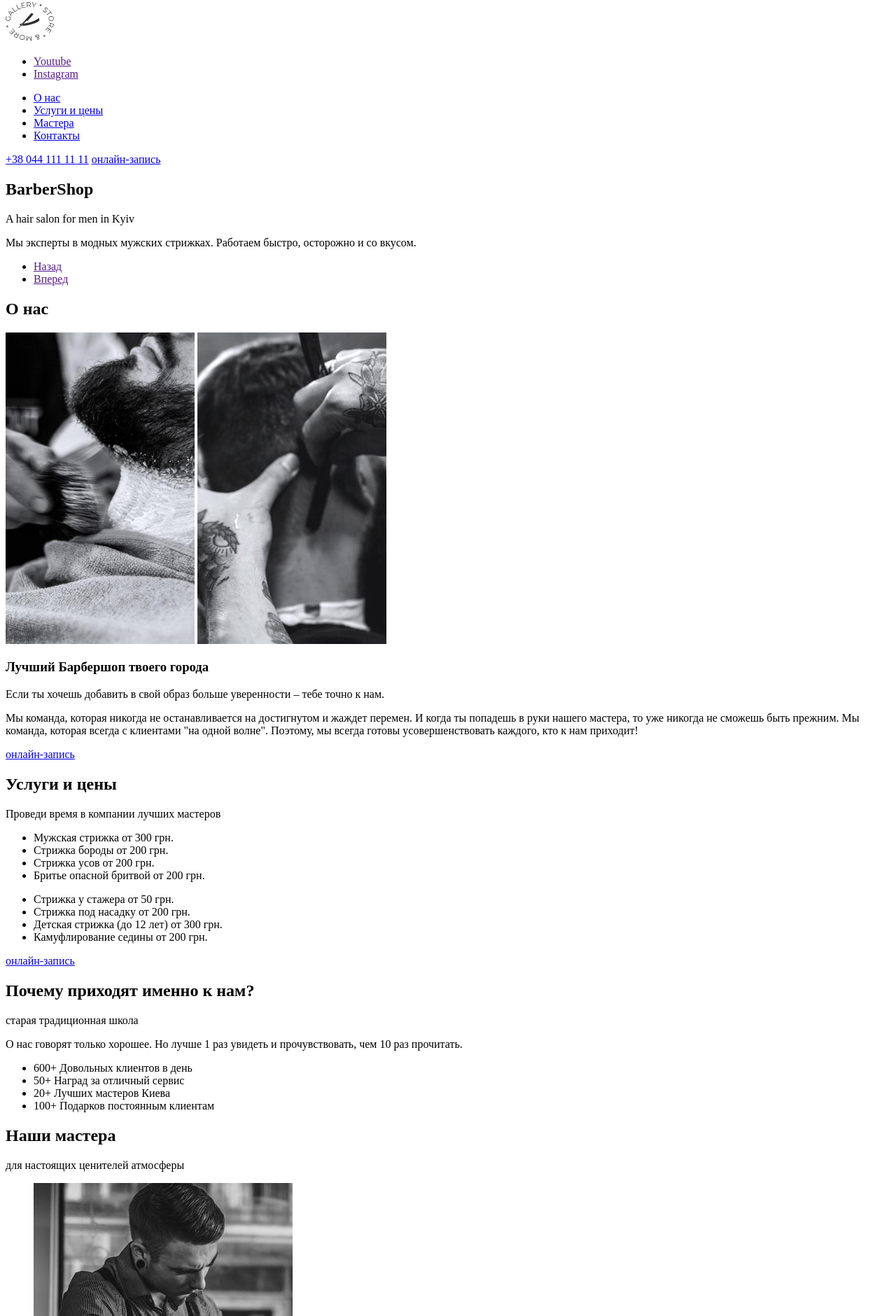
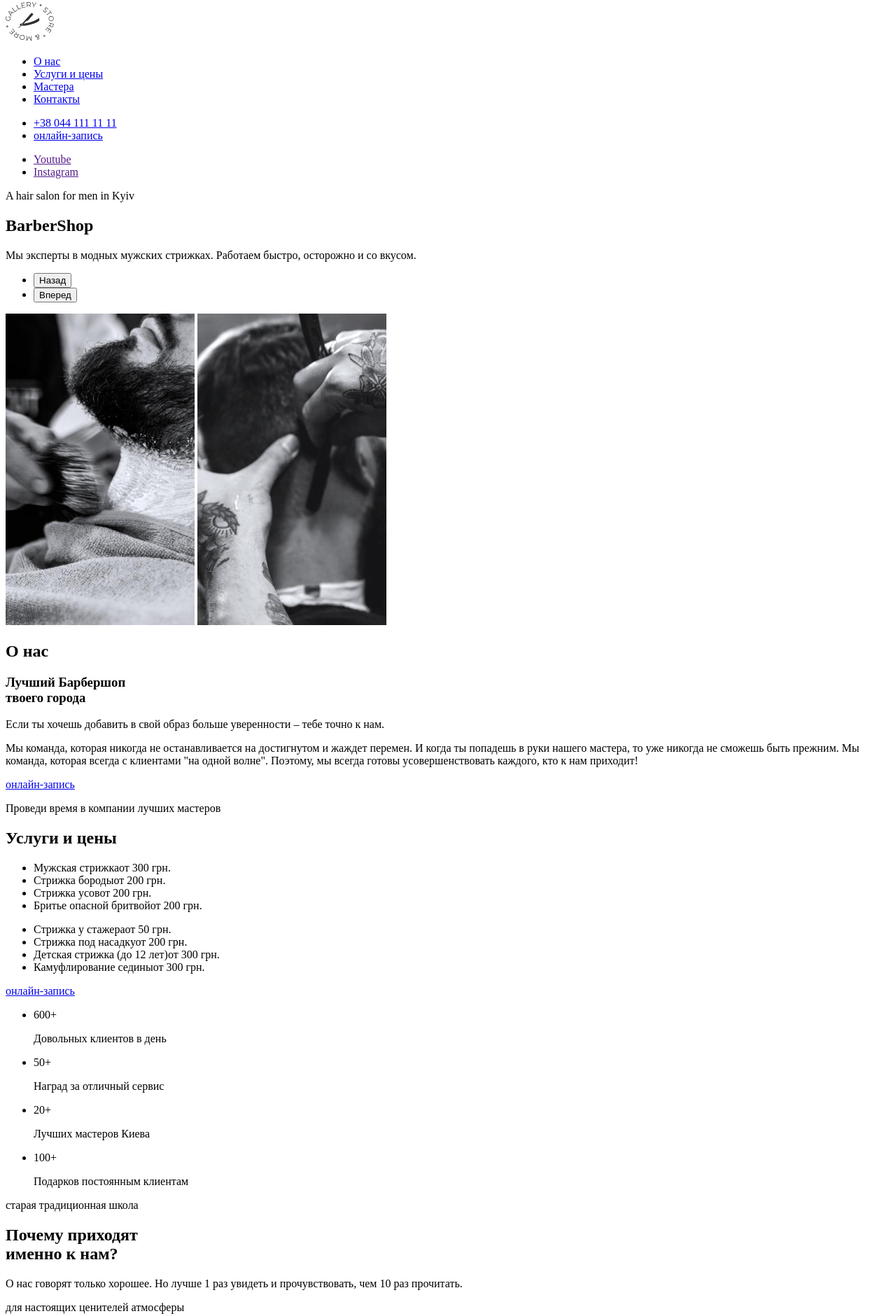
Before and after one commit to Oksana-coder/barber-shop, a plain HTML site: page index.html in a window 1280 px wide. Shown: the part 5-1885 px from the top of the page at 70% size. Drawn offline with Linux system fonts and the light colour scheme.

Commit message:
updated index.html

```diff
--- a/index.html
+++ b/index.html
@@ -7,86 +7,101 @@
 </head>
 <body>
     <header>
-        <section>
+        <nav>
             <a href="./index.html">
-                <img src="./images/Logo.svg" alt="logo-gallery-store-and-more">
+                <img src="./images/Logo.svg" alt="logo">
             </a>
-            <ul>
-                <li><a href="" target="_blank" rel="noreferrer noopener">Youtube</a></li>
-                <li><a href="" target="_blank" rel="noreferrer noopener">Instagram</a></li>
-            </ul>
-        </section>
-        <section>
-        <nav>
             <ul>
                 <li><a href="#about">О нас</a></li>
                 <li><a href="#services-and-prices">Услуги и цены</a></li>
                 <li><a href="#masters">Мастера</a></li>
                 <li><a href="#contacts">Контакты</a></li>
             </ul>
+            <ul>
+                <li><a href="tel:+380441111111">+38 044 111 11 11</a></li>
+                <li><a href="#book-appointment">онлайн-запись</a></li>
+            </ul>
         </nav>
-        </section>
-        <section>
-            <a href="tel:+380441111111">+38 044 111 11 11</a>
-            <a href="#book-appointment">онлайн-запись</a>
-        </section>
-        <section>
-            <h1>BarberShop</h1>
-            <p lang="en">A hair salon for men in Kyiv</p>
-            <p>Мы эксперты в модных мужских стрижках. Работаем быстро, осторожно и со вкусом.</p>
-        </section>
-        <section>
-            <ul>
-                <li><a href="">Назад</a></li>
-                <li><a href="">Вперед</a></li>
-            </ul>
-        </section>
     </header>
     <main>
         <section>
-            <h2 id="about">О нас</h2>
+            <ul>
+                <li><a href="" target="_blank" rel="noreferrer noopener">Youtube</a></li>
+                <li><a href="" target="_blank" rel="noreferrer noopener">Instagram</a></li>
+            </ul>
+            <div>
+                <p lang="en">A hair salon for men in Kyiv</p>
+                <h1>BarberShop</h1>
+                <p>Мы эксперты в модных мужских стрижках. Работаем быстро, осторожно и со вкусом.</p>
+            </div>
+            <ul>
+                <li><button>Назад</button></li>
+                <li><button>Вперед</button></li>
+            </ul>
+        </section>
+        <section>
+            <div>
                 <img src="./images/img 1.jpg" alt="Перед-бритьем" width="270" height="445">
                 <img src="./images/img 2.jpg" alt="Во-время-бритья" width="270" height="445">
-            <h3>Лучший Барбершоп твоего города</h3>
+            </div>
+            <div>
+                <h2 id="about">О нас</h2>
+                <h3>Лучший Барбершоп<br/> твоего города</h3>
                 <p>Если ты хочешь добавить в свой образ больше уверенности – тебе точно к нам.</p>
                 <p>Мы команда, которая никогда не останавливается на достигнутом и жаждет перемен. И когда ты попадешь в руки нашего мастера, то уже никогда не сможешь быть прежним. Мы команда, которая всегда с клиентами "на одной волне". Поэтому, мы всегда готовы усовершенствовать каждого, кто к нам приходит!</p>
                 <a href="#book-appointment">онлайн-запись</a>
+            </div>
         </section>
         <section>
+            <p>Проведи время в компании лучших мастеров</p>
             <h2 id="services-and-prices">Услуги и цены</h2>
-            <p>Проведи время в компании лучших мастеров</p>
             <ul>
-                <li>Мужская стрижка от 300 грн.</li>
-                <li>Стрижка бороды от 200 грн.</li>
-                <li>Стрижка усов от 200 грн.</li>
-                <li>Бритье опасной бритвой от 200 грн.</li>
+                <li><span>Мужская стрижка</span><span>от 300 грн.</span></li>
+                <li><span>Стрижка бороды</span><span>от 200 грн.</span></li>
+                <li><span>Стрижка усов</span><span>от 200 грн.</span></li>
+                <li><span>Бритье опасной бритвой</span><span>от 200 грн.</span></li>
             </ul>
             <ul>
-                <li>Cтрижка у стажера от 50 грн.</li>
-                <li>Стрижка под насадку от 200 грн.</li>
-                <li>Детская стрижка (до 12 лет) от 300 грн.</li>
-                <li>Камуфлирование седины от 200 грн.</li>
+                <li><span>Cтрижка у стажера</span><span>от 50 грн.</span></li>
+                <li><span>Стрижка под насадку</span><span>от 200 грн.</span></li>
+                <li><span>Детская стрижка (до 12 лет)</span><span>от 300 грн.</span></li>
+                <li><span>Камуфлирование седины</span><span>от 300 грн.</span></li>
               </ul>
             <a href="#book-appointment">онлайн-запись</a>
         </section>
         <section>
-            <h2>Почему приходят именно к нам?</h2>
+            <ul>
+                <li>
+                    <p>600+</p>
+                    <p>Довольных клиентов в день</p>
+                </li>
+                <li>
+                    <p>50+</p>
+                    <p>Наград за отличный сервис</p>
+                </li>
+                <li>
+                    <p>20+</p>
+                    <p>Лучших мастеров Киева</p>
+                </li>
+                <li>
+                    <p>100+</p>
+                    <p>Подарков постоянным клиентам</p>
+                </li>
+            </ul>
+            <div>
                 <p>старая традиционная школа</p>
+                <h2>Почему приходят<br/> именно к нам?</h2>
                 <p>О нас говорят только хорошее. Но лучше 1 раз увидеть и прочувствовать, чем 10 раз прочитать.</p>
-            <ul>
-                <li>600+ Довольных клиентов в день</li>
-                <li>50+ Наград за отличный сервис</li>
-                <li>20+ Лучших мастеров Киева</li>
-                <li>100+ Подарков постоянным клиентам</li>
-            </ul>
+            </div>
         </section>
         <section>
+            <p>для настоящих ценителей атмосферы</p>
             <h2 id="masters">Наши мастера</h2>
-            <p>для настоящих ценителей атмосферы</p>
             <ul>
                 <li>
                     <img src="./images/john-smith.jpg" alt="фото-джона-смита" width="370" height="346">
-                    <p>John Smith</p>
+                    <div>
+                        <h3>John Smith</h3>
                         <p>Extreme Barber</p>
                         <ul>
                             <li><a href=""><img src="./images/instagram-icon.svg" alt=""></a></li>
@@ -94,10 +109,12 @@
                             <li><a href=""><img src="./images/fb-icon.svg" alt=""></a></li>
                             <li><a href=""><img src="./images/linked-in-icon.svg" alt=""></a></li>
                         </ul>
+                    </div>
                 </li>
                 <li>
                     <img src="./images/john-smith.jpg" alt="фото-мишель-доу" width="370" height="346">
-                    <p>Michele Doe</p>
+                    <div>
+                        <h3>Michele Doe</h3>
                         <p>Extreme Barber</p>
                         <ul>
                             <li><a href=""><img src="./images/instagram-icon.svg" alt=""></a></li>
@@ -105,10 +122,12 @@
                             <li><a href=""><img src="./images/fb-icon.svg" alt=""></a></li>
                             <li><a href=""><img src="./images/linked-in-icon.svg" alt=""></a></li>
                         </ul>
+                    </div>
                 </li>
                 <li>
                     <img src="./images/john-smith.jpg" alt="фото-алана-блэка" width="370" height="346">
-                    <p>Alan Black</p>
+                     <div>
+                        <h3>Alan Black</h3>
                         <p>Extreme Barber</p>
                         <ul>
                             <li><a href=""><img src="./images/instagram-icon.svg" alt=""></a></li>
@@ -116,9 +135,9 @@
                             <li><a href=""><img src="./images/fb-icon.svg" alt=""></a></li>
                             <li><a href=""><img src="./images/linked-in-icon.svg" alt=""></a></li>
                         </ul>
+                    </div>
                 </li>
             </ul>
-
         </section>
         <section>
             <h2>Портфолио</h2>
@@ -130,17 +149,23 @@
                 <li><img src="./images/Rectangle-28.jpg" alt="бритье-затылка" width="270" height="360"></li>
             </ul>
         </section>
-        <section>
+    </main>
+    <footer>
+        <div>
+            <form action="mailto:8444186@gmail.com">
             <h2 id="book-appointment">Онлайн-запись</h2>
-            <form action=""></form>
-            <button type="submit">отправить</button>
-        </section>
-        <section>
+            <input type="text" placeholder="имя+">
+            <input type="text" placeholder="телефон+">
+            <textarea name="" id="" cols="40" rows="5">сообщение</textarea>
+            <!-- <button type="submit">отправить</button> -->
+            <input type="button" value="отправить">
+            </form>
+            <div>
                 <h2 id="contscts">Контакты</h2>
                 <address>
                     <ul>
                         <li>
-                        <p>ул. Васильковая, 7А<br> Киев, 08132</p>
+                            <a href="">ул. Васильковая, 7А<br/> Киев, 08132</a>
                         </li>
                         <li>
                             <a href="tel:+380441111111">+38 044 111 11 11</a>
@@ -152,15 +177,15 @@
                 </address>
                 <p>время работы</p>
                 <p>Ежедневно с 9:00 до 22:00</p>
-        </section>
-    </main>
-    <footer>
+            </div>
+        </div>
+        <div>
             <p>&copy; Copyright 2020</p>
             <ul>
                 <li><a href=""></a>Instagram</li>
                 <li><a href=""></a>Youtube</li>
             </ul>
+        </div>
     </footer>
-
 </body>
 </html>
```
Lines whose indentation alone changed are shown as unchanged.
